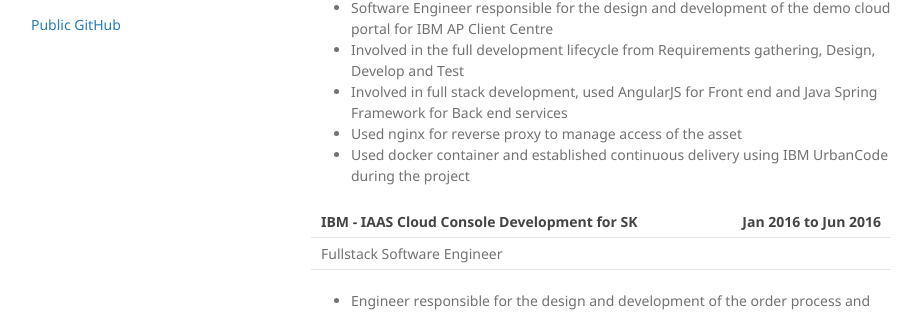
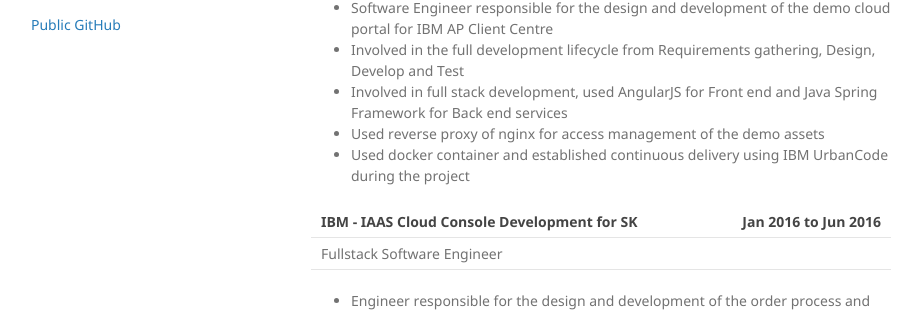
Before and after one commit to hjjo/hjjo.github.io, a Jekyll site: the page built from index.md, in a window 1280 px wide and 900 px high, scrolled down 1224 px. Shown: the part 136-450 px from the top of the window, without its empty margins (179-1101 px from the left). Built offline with Jekyll 4.4.1, drawn with Linux system fonts in a browser that asks for light colours; our own code applies the rules of GitHub Pages for plain Markdown files.

Commit message:
refined a statement for Demo Cloud Portal development

```diff
--- a/index.md
+++ b/index.md
@@ -59,7 +59,7 @@ a speaker
 - Software Engineer responsible for the design and development of the demo cloud portal for IBM AP Client Centre
 - Involved in the full development lifecycle from Requirements gathering, Design, Develop and Test
 - Involved in full stack development, used AngularJS for Front end and Java Spring Framework for Back end services
-- Used nginx for reverse proxy to manage access of the asset
+- Used reverse proxy of nginx for access management of the demo assets
 - Used docker container and established continuous delivery using IBM UrbanCode during the project
 
 |IBM - IAAS Cloud Console Development for SK        | | Jan 2016 to Jun 2016 |
```
